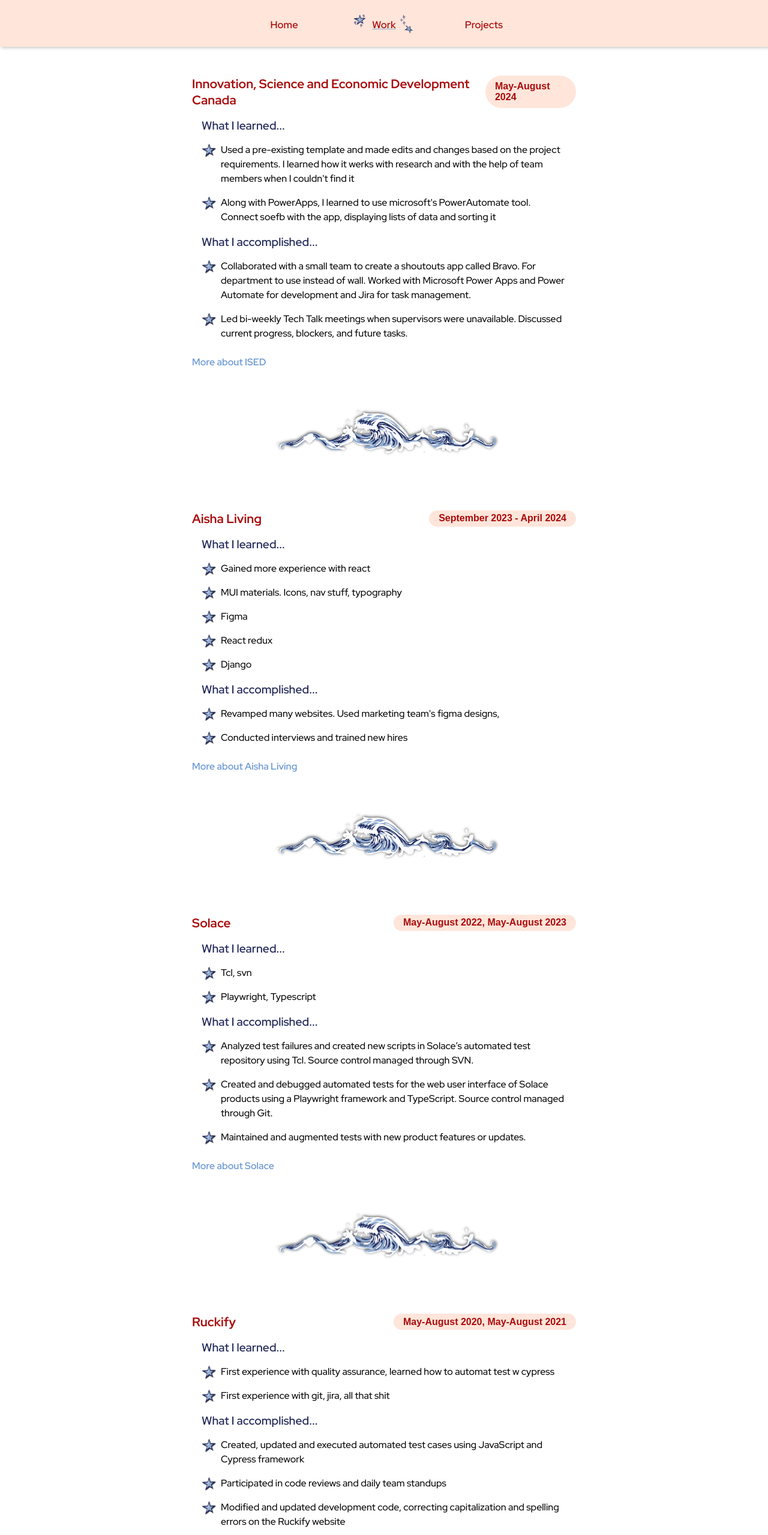
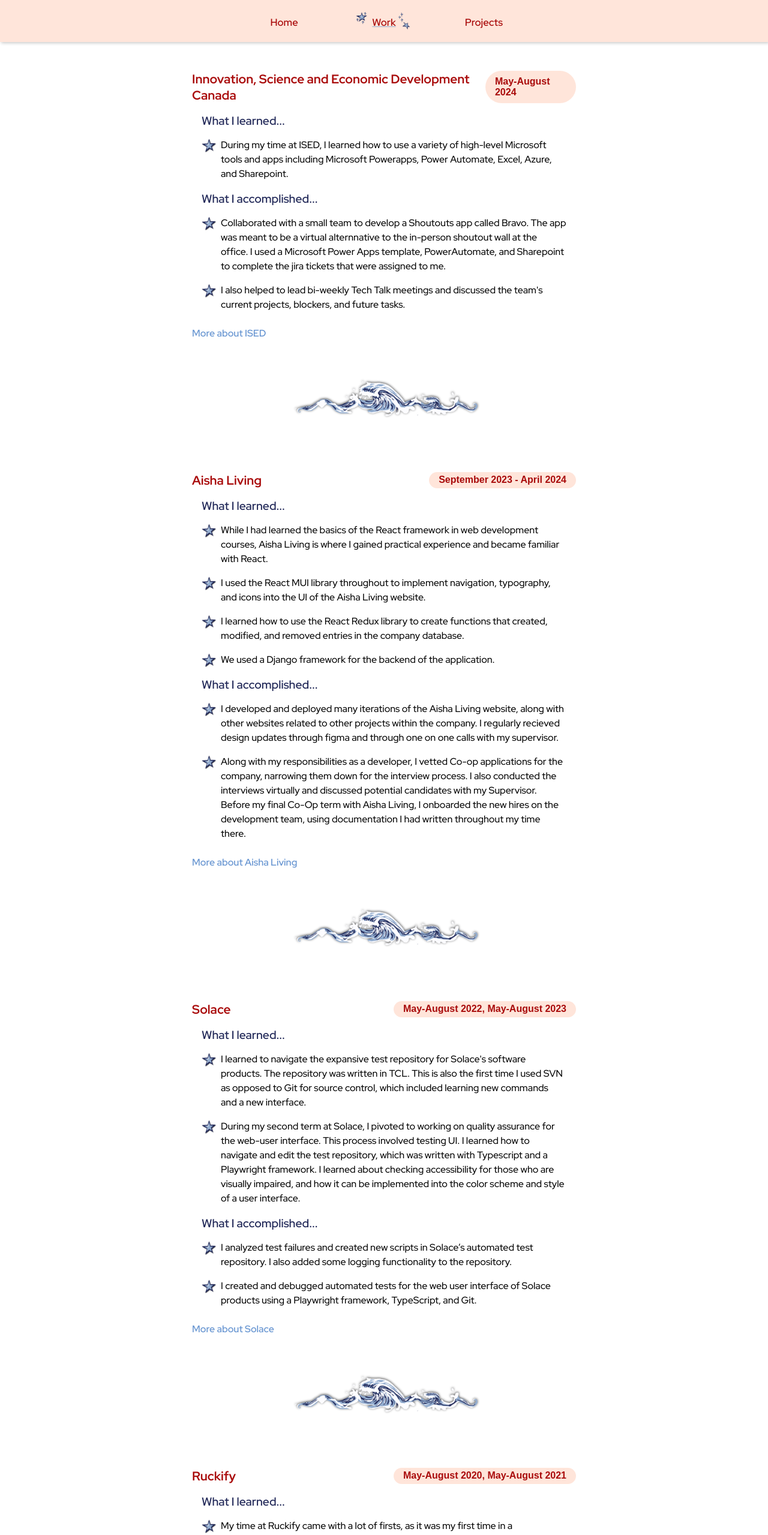
Before and after one commit to ItsGoldeneyes/amy-cachero, a React (Create React App) app: page /work in a window 1280 px wide. Shown: the top 2559 px of the page at 60% size. Built offline with nearby package versions, Linux system fonts and the light colour scheme; some icons are missing; a web font is replaced by a local one.

Commit message:
work page content

```diff
--- a/src/pages/Work.jsx
+++ b/src/pages/Work.jsx
@@ -38,12 +38,8 @@
             </div>
             <div className={styles.work_lists}>
               <div>
-                Used a pre-existing template and made edits and changes based on the project requirements. I learned
-                how it werks with research and with the help of team members when I couldn't find it
-              </div>
-              <div>
-                Along with PowerApps, I learned to use microsoft's PowerAutomate tool. Connect soefb with the app,
-                displaying lists of data and sorting it
+                During my time at ISED, I learned how to use a variety of high-level Microsoft tools and apps including
+                Microsoft Powerapps, Power Automate, Excel, Azure, and Sharepoint.
               </div>
             </div>
           </div>
@@ -53,11 +49,12 @@
             </div>
             <div className={styles.work_lists}>
               <div>
-                Collaborated with a small team to create a shoutouts app called Bravo. For department to use instead of wall.
-                Worked with Microsoft Power Apps and Power Automate for development and Jira for task management.
+                Collaborated with a small team to develop a Shoutouts app called Bravo. The app was meant to be a virtual alternnative to
+                the in-person shoutout wall at the office. I used a Microsoft Power Apps template, PowerAutomate, and Sharepoint to complete
+                the jira tickets that were assigned to me.
               </div>
               <div>
-                Led bi-weekly Tech Talk meetings when supervisors were unavailable. Discussed current progress, blockers, and future tasks.
+                I also helped to lead bi-weekly Tech Talk meetings and discussed the team's current projects, blockers, and future tasks.
               </div>
             </div>
           </div>
@@ -90,19 +87,19 @@
             </div>
             <div className={styles.work_lists}>
               <div>
-                Gained more experience with react
+                While I had learned the basics of the React framework in web development courses, Aisha Living is where
+                I gained practical experience and became familiar with React.
               </div>
               <div>
-                MUI materials. Icons, nav stuff, typography
+                I used the React MUI library throughout to implement navigation, typography, and icons into the UI of
+                the Aisha Living website.
               </div>
               <div>
-                Figma
+                I learned how to use the React Redux library to create functions that created, modified, and removed
+                entries in the company database.
               </div>
               <div>
-                React redux
-              </div>
-              <div>
-                Django
+                We used a Django framework for the backend of the application.
               </div>
             </div>
           </div>
@@ -112,10 +109,15 @@
             </div>
             <div className={styles.work_lists}>
               <div>
-                Revamped many websites. Used marketing team's figma designs,
+                I developed and deployed many iterations of the Aisha Living website, along with other websites related to
+                other projects within the company. I regularly recieved design updates through figma and through one on one calls
+                with my supervisor.
               </div>
               <div>
-                Conducted interviews and trained new hires
+                Along with my responsibilities as a developer, I vetted Co-op applications for the company, narrowing them down for the interview process.
+                I also conducted the interviews virtually and discussed potential candidates with my Supervisor.
+                Before my final Co-Op term with Aisha Living, I onboarded the new hires on the development team, using
+                documentation I had written throughout my time there.
               </div>
             </div>
           </div>
@@ -148,10 +150,14 @@
             </div>
             <div className={styles.work_lists}>
               <div>
-                Tcl, svn
+                I learned to navigate the expansive test repository for Solace's software products. The repository was written in TCL.
+                This is also the first time I used SVN as opposed to Git for source control, which included learning new commands and a new interface.
               </div>
               <div>
-                Playwright, Typescript
+                During my second term at Solace, I pivoted to working on quality assurance for the web-user interface. This process
+                involved testing UI. I learned how to navigate and edit the test repository, which was written with Typescript
+                and a Playwright framework. I learned about checking accessibility for those who are visually impaired, and how it
+                can be implemented into the color scheme and style of a user interface.
               </div>
             </div>
           </div>
@@ -161,15 +167,12 @@
             </div>
             <div className={styles.work_lists}>
               <div>
-                Analyzed test failures and created new scripts in Solace’s automated test repository using Tcl. Source
-                control managed through SVN.
+                I analyzed test failures and created new scripts in Solace’s automated test repository.
+                I also added some logging functionality to the repository.
               </div>
               <div>
-                Created and debugged automated tests for the web user interface of Solace products using a
-                Playwright framework and TypeScript. Source control managed through Git.
-              </div>
-              <div>
-                Maintained and augmented tests with new product features or updates.
+                I created and debugged automated tests for the web user interface of Solace products using a
+                Playwright framework, TypeScript, and Git.
               </div>
             </div>
           </div>
@@ -202,10 +205,15 @@
             </div>
             <div className={styles.work_lists}>
               <div>
-                First experience with quality assurance, learned how to automat test w cypress
+                My time at Ruckify came with a lot of firsts, as it was my first time in a professional computer
+                science environment. I learned how to create automated tests using Cypress.
               </div>
               <div>
-                First experience with git, jira, all that shit
+                I experienced the software development lifecycle in a scrum environment, which included code reviews
+                and daily team standup meetings.
+              </div>
+              <div>
+                I learned how to use Jira for task management and Git for source control.
               </div>
             </div>
           </div>
@@ -215,14 +223,12 @@
             </div>
             <div className={styles.work_lists}>
               <div>
-                Created, updated and executed automated test cases using JavaScript and Cypress framework
+                I created, updated and executed automated test cases using JavaScript and a Cypress framework.
+                I used an extension that recorded me as I interacted with the Ruckify website and generated the
+                required JavaScript code to validate the user expeirence.
               </div>
               <div>
-                Participated in code reviews and daily team standups
-              </div>
-              <div>
-                Modified and updated development code, correcting capitalization and spelling errors on the Ruckify
-                website
+                I manually went through the Ruckify website and updated its development code, correcting capitalization and spelling errors.
               </div>
             </div>
           </div>
--- a/src/styles/Header.module.css
+++ b/src/styles/Header.module.css
@@ -34,7 +34,7 @@
     background-repeat:no-repeat;
     background-position:center;
     margin-bottom: 1rem;
-    padding:30px 0 10px 0;
+    padding:2vw 0 0.5vw 0;
     font-family: "Red Hat Display", sans-serif;
     font-weight:600;
     font-size:1.3vw;
@@ -71,13 +71,22 @@
 }
 
 
-@media (max-width: 800px) {
+@media (max-width: 1200px) {
 
     .nav_container > a {
-        width:9rem;
+        width:10rem;
+        padding:25px 0 10px 0;
         font-size:1.2rem;
     }
       .nav_container > a.inactive:hover {
         color:#A90B0B;
     }
   }
+
+  @media (max-width: 600px) {
+
+    .nav_container > a {
+        width:5rem;
+    }
+
+  }
--- a/src/styles/Home.module.css
+++ b/src/styles/Home.module.css
@@ -24,7 +24,7 @@
   font-size: 1.1vw;
   font-family: "Red Hat Display", sans-serif;
   font-weight: 500;
-  line-height: 1.5rem;
+  line-height: 1.6vw;
 }
 
 .home_icon {
@@ -110,6 +110,7 @@
 
   .home_description {
     font-size:1rem;
+    line-height: 1.5rem;
   }
 
   .home_icon_container {
--- a/src/styles/Work.module.css
+++ b/src/styles/Work.module.css
@@ -59,7 +59,7 @@
 }
 
 .wave_container {
-  width:30%;
+  width:25%;
   height:fit-content;
   margin-top: 2rem;
   margin-bottom: 2rem;
```
